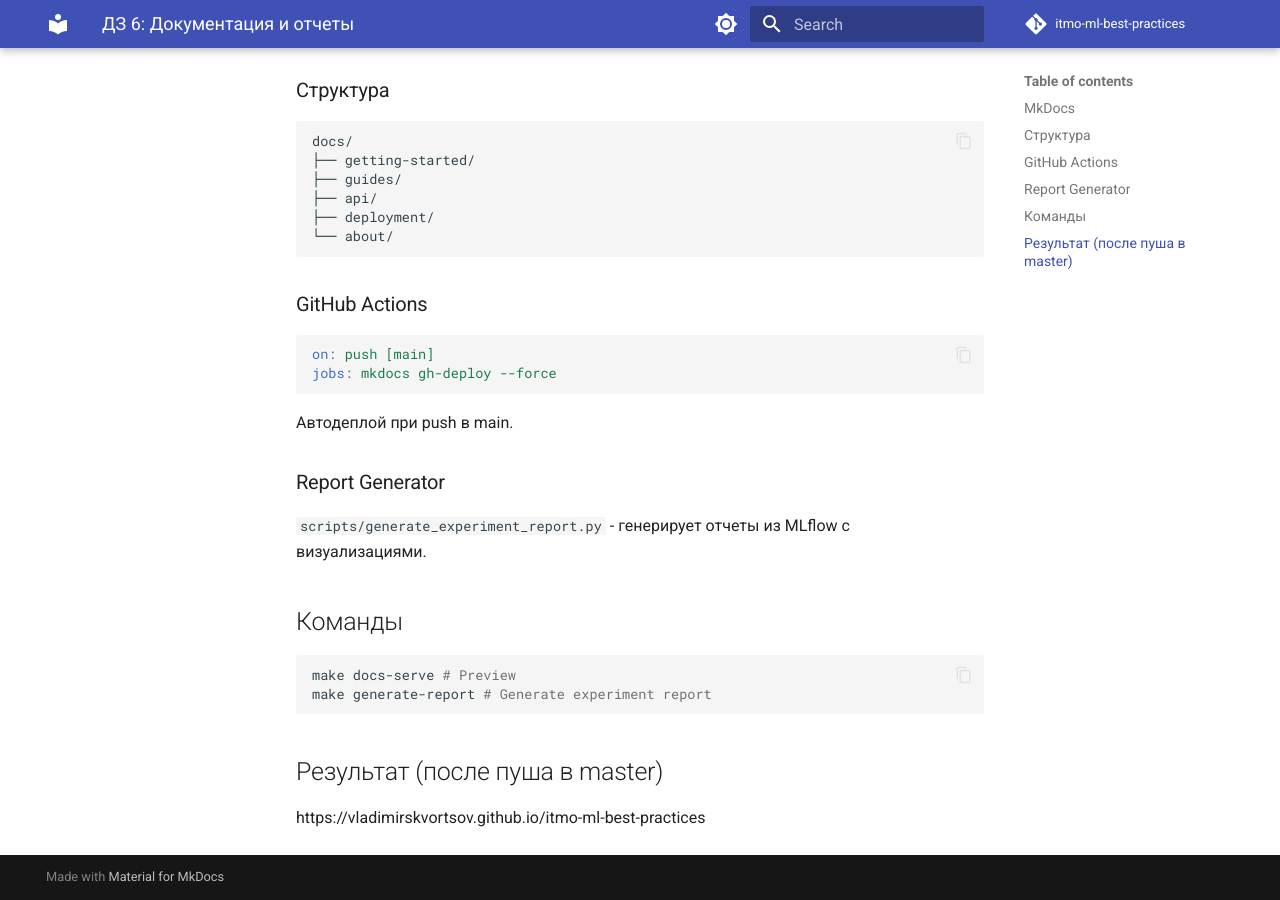
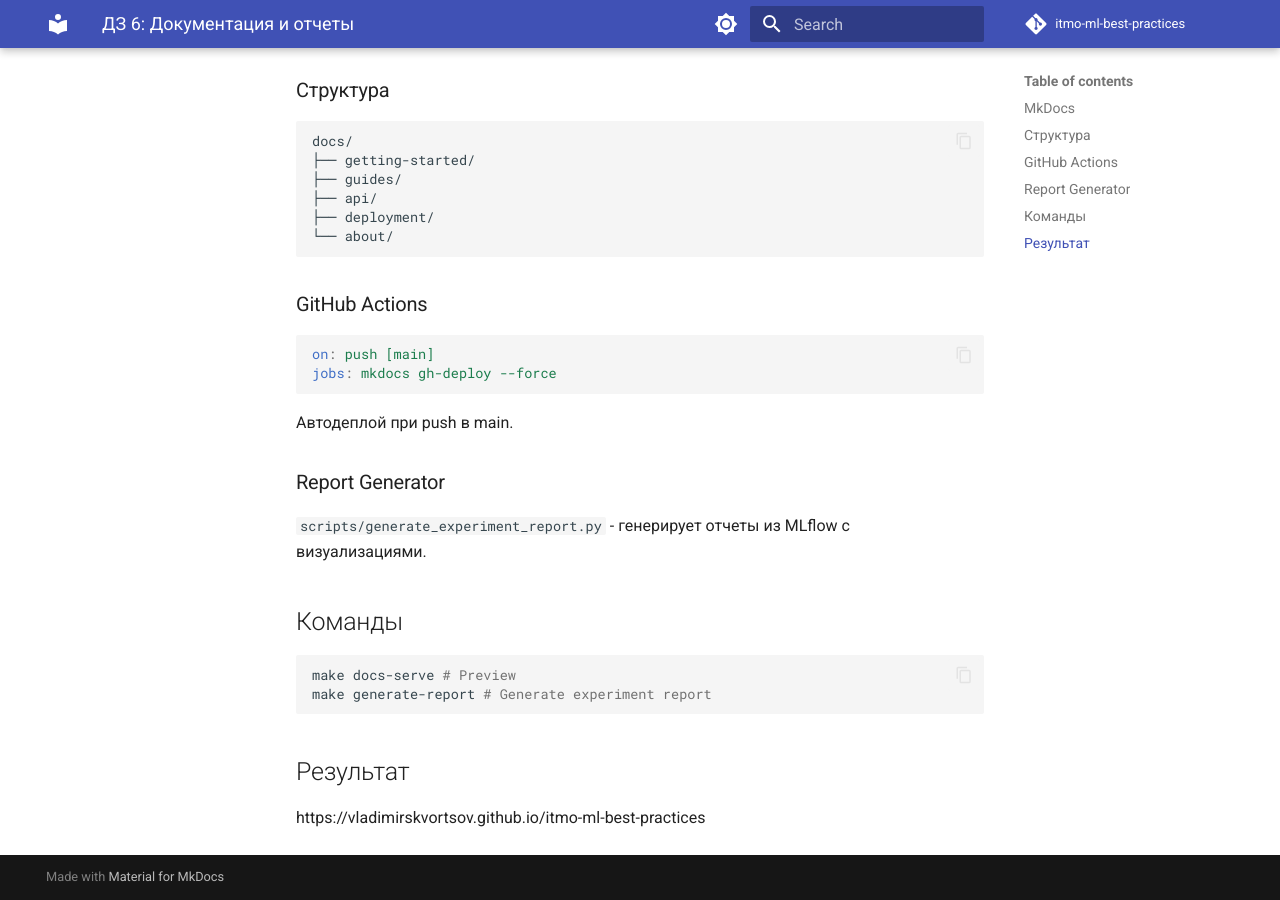
Before and after one commit to vladimir-skvortsov/itmo-ml-best-practices, an MkDocs documentation site: the page built from docs/hw6/REPORT.md, in a window 1280 px wide and 900 px high, scrolled down 1085 px. Built offline with MkDocs 1.6.1 and Material for MkDocs 9.7.7, drawn with Linux system fonts in a browser that asks for light colours; comment, search, counter and statistics services are not loaded.

Commit message:
fix: update REPORT.md to remove redundant section header for results

````diff
--- a/docs/hw6/REPORT.md
+++ b/docs/hw6/REPORT.md
@@ -42,6 +42,6 @@ make docs-serve # Preview
 make generate-report # Generate experiment report
 ```
 
-## Результат (после пуша в master)
+## Результат
 
 https://vladimirskvortsov.github.io/itmo-ml-best-practices
````
